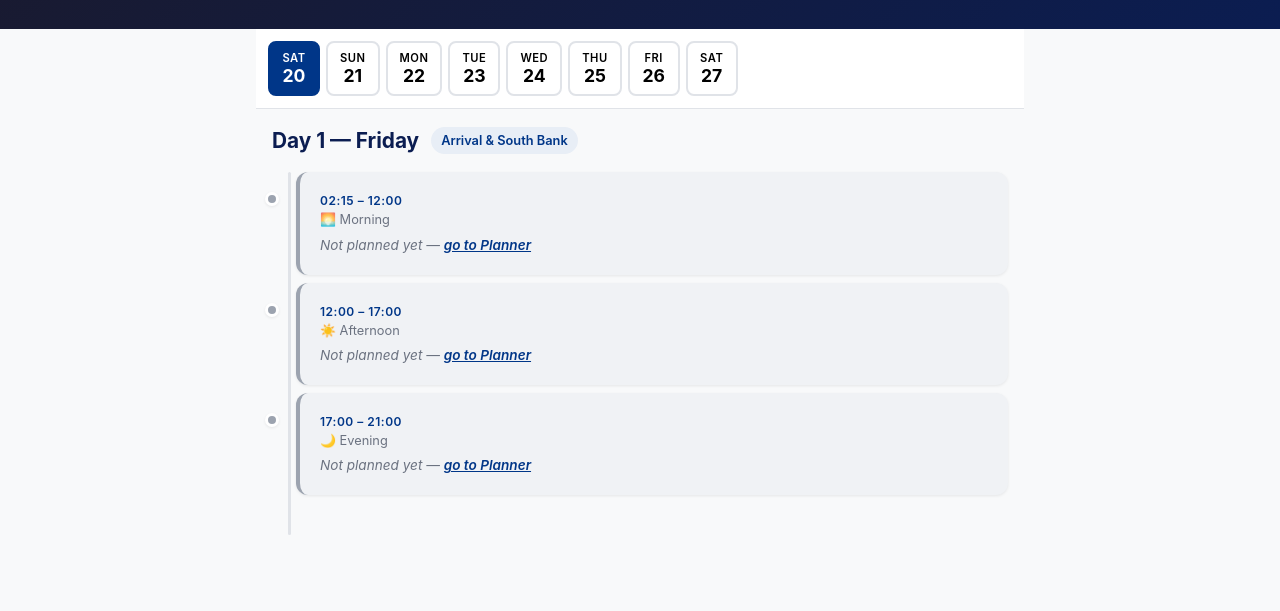
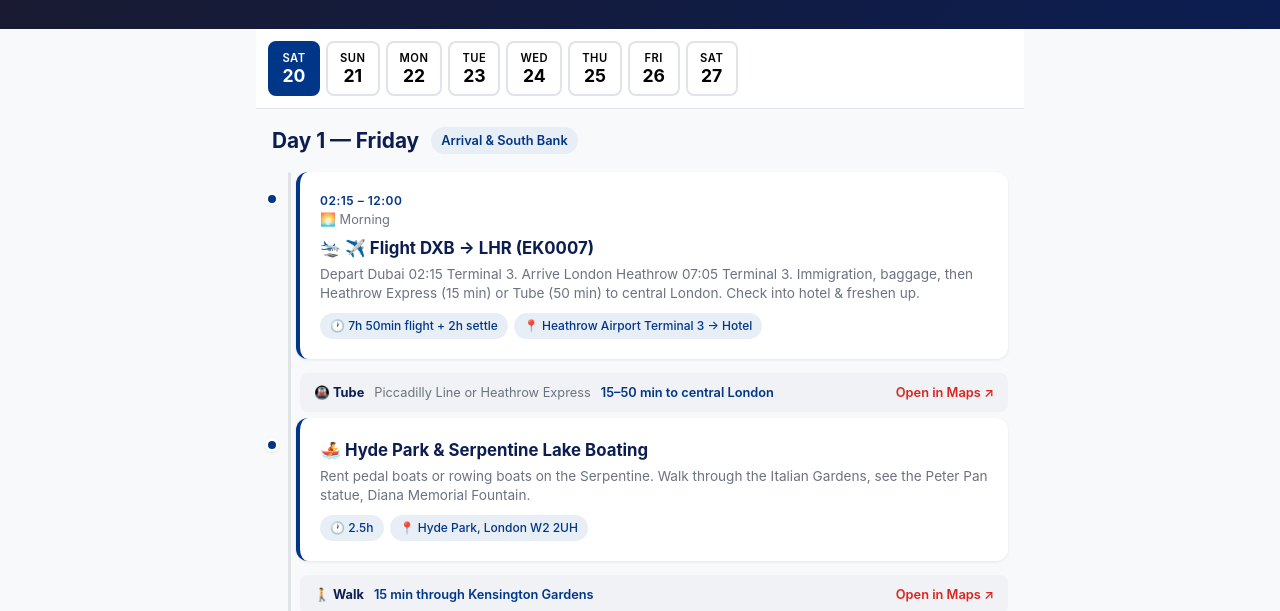
Before and after one commit to michelTalabat/MichelLondon26, a plain HTML site: page schedule.html in a window 1280 px wide. Shown: the part 189-800 px from the top of the page. Drawn offline with Linux system fonts and the light colour scheme.

Commit message:
feat: add schedule.json export and load from committed schedule data
Schedule page now loads selections from schedule.json instead of localStorage,
so the production GitHub Pages site shows the finalized itinerary. Added export
button to planner for re-exporting selections when changes are made.

Co-Authored-By: Claude Opus 4.6 <noreply@anthropic.com>

```diff
--- a/schedule.js
+++ b/schedule.js
@@ -1,15 +1,27 @@
 let tripData = null;
-let selections = loadSelections();
+let selections = {};
 let activeDay = 0;
 
-function loadSelections() {
-  const raw = JSON.parse(localStorage.getItem('londonSelections') || '{}');
-  for (const key in raw) {
-    if (!Array.isArray(raw[key])) {
-      raw[key] = raw[key] ? [raw[key]] : [];
+async function loadSelections() {
+  try {
+    const res = await fetch('schedule.json');
+    if (!res.ok) throw new Error('No schedule.json');
+    const raw = await res.json();
+    for (const key in raw) {
+      if (!Array.isArray(raw[key])) {
+        raw[key] = raw[key] ? [raw[key]] : [];
+      }
     }
+    return raw;
+  } catch {
+    const raw = JSON.parse(localStorage.getItem('londonSelections') || '{}');
+    for (const key in raw) {
+      if (!Array.isArray(raw[key])) {
+        raw[key] = raw[key] ? [raw[key]] : [];
+      }
+    }
+    return raw;
   }
-  return raw;
 }
 
 function findOptionById(optionId) {
@@ -33,6 +45,7 @@ function getSelectedOptions(day, slotName) {
 async function init() {
   const res = await fetch('data.json');
   tripData = await res.json();
+  selections = await loadSelections();
   renderDayTabs();
   renderTimeline(activeDay);
 }
--- /dev/null
+++ b/schedule.json
@@ -0,0 +1,87 @@
+{
+  "2026-06-20-morning": [
+    "d1-m-1",
+    "d7-m-1"
+  ],
+  "2026-06-22-morning": [
+    "d2-m-2",
+    "d2-m-1"
+  ],
+  "2026-06-20-afternoon": [
+    "d4-a-1",
+    "d4-e-1",
+    "d4-e-2"
+  ],
+  "2026-06-20-evening": [
+    "d6-m-2",
+    "d3-e-1"
+  ],
+  "2026-06-23-morning": [
+    "d3-m-1",
+    "d3-m-2",
+    "d3-a-2"
+  ],
+  "2026-06-22-afternoon": [
+    "d4-m-1"
+  ],
+  "2026-06-21-afternoon": [
+    "d1-a-2",
+    "d2-a-1"
+  ],
+  "2026-06-21-morning": [
+    "d2-a-3",
+    "d1-a-1"
+  ],
+  "2026-06-24-afternoon": [
+    "d7-a-1"
+  ],
+  "2026-06-24-evening": [
+    "d2-e-1"
+  ],
+  "2026-06-24-morning": [
+    "d5-m-1"
+  ],
+  "2026-06-23-afternoon": [
+    "d2-a-2"
+  ],
+  "2026-06-23-evening": [
+    "d1-e-1",
+    "d1-e-2"
+  ],
+  "2026-06-22-evening": [
+    "d1-e-3",
+    "d7-e-2"
+  ],
+  "2026-06-25-afternoon": [
+    "d8-m-2",
+    "d6-m-1",
+    "d6-e-1",
+    "d6-a-3"
+  ],
+  "2026-06-26-morning": [
+    "d7-m-2"
+  ],
+  "2026-06-26-afternoon": [
+    "d5-a-3",
+    "d8-m-3",
+    "d3-a-1"
+  ],
+  "2026-06-26-evening": [
+    "d7-e-3",
+    "d8-a-2",
+    "d5-e-3"
+  ],
+  "2026-06-27-morning": [
+    "d8-m-1"
+  ],
+  "2026-06-21-evening": [
+    "d4-e-3"
+  ],
+  "2026-06-25-morning": [
+    "d6-a-1",
+    "d6-a-2"
+  ],
+  "2026-06-25-evening": [
+    "d6-e-2"
+  ]
+}
--- a/styles.css
+++ b/styles.css
@@ -63,6 +63,19 @@ body:not(.planner-page) {
   color: var(--white);
   border-bottom-color: var(--red);
   background: rgba(255,255,255,0.05);
+}
+
+.nav-export {
+  padding: 8px 16px;
+  margin: auto 12px auto 0;
+  background: var(--red);
+  color: var(--white);
+  border: none;
+  border-radius: var(--radius-sm);
+  font-weight: 600;
+  font-size: 0.85rem;
+  cursor: pointer;
+  white-space: nowrap;
 }
 
 /* === Hero === */
```
Also changed, not shown: index.html (+1 -0 lines), planner.js (+13 -0 lines).
